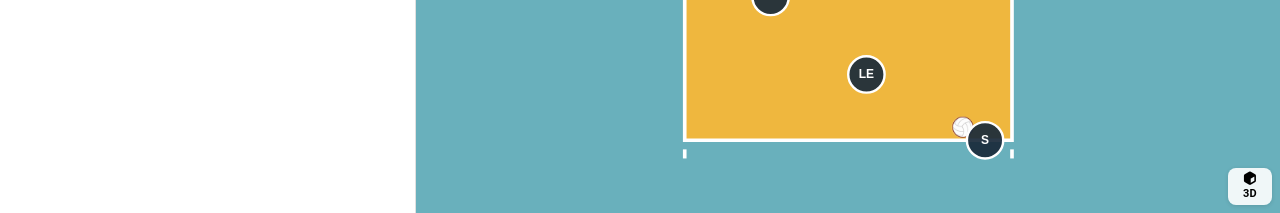
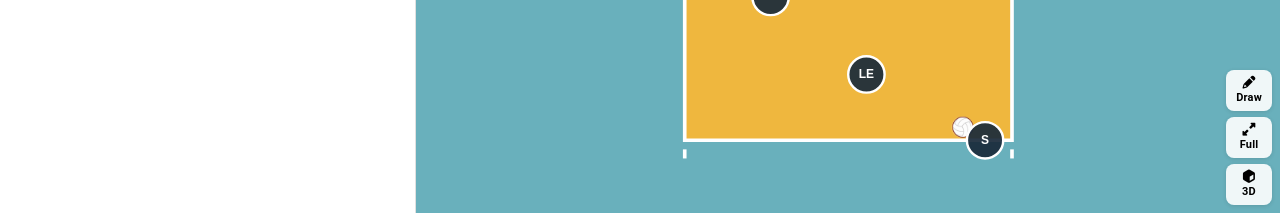
Before and after one commit to Piglettank/volleyball-rotations, a Vue app: page / in a window 1280 px wide. Shown: the part 587-800 px from the top of the page. Built offline with nearby package versions, Linux system fonts and the light colour scheme.

Commit message:
Drawing on screen, clean up link thing

```diff
--- a/src/App.vue
+++ b/src/App.vue
@@ -11,6 +11,7 @@ const playerStore = usePlayerStore()
 const { shareLoadError } = useRotationUrlSync()
 
 const viewMode = ref<ViewMode>('2d')
+const controlsPanelVisible = ref(true)
 const importStatus = ref('')
 
 const courtAreaColor = COURT_COLORS.outside
@@ -26,8 +27,9 @@ const statusMessage = computed(() => importStatus.value || shareLoadError.value)
           <div class="court-stage">
             <Court
               v-model:view-mode="viewMode"
+              v-model:controls-panel-visible="controlsPanelVisible"
               class="court-fill"
-              :formation-key="playerStore.currentRotationId"
+              :formation-key="playerStore.formationAnimationKey"
               :ball-placement="playerStore.ballPlacement"
               :players="playerStore.playersOnCourt"
               @player-coordinate-change="
@@ -47,7 +49,7 @@ const statusMessage = computed(() => importStatus.value || shareLoadError.value)
           </v-alert>
         </section>
 
-        <ControlsPanel @import-status="importStatus = $event" />
+        <ControlsPanel v-show="controlsPanelVisible" @import-status="importStatus = $event" />
       </div>
     </v-main>
   </v-app>
--- a/src/components/court/Court.vue
+++ b/src/components/court/Court.vue
@@ -21,6 +21,7 @@ type Props = {
 const props = defineProps<Props>()
 
 const viewMode = defineModel<ViewMode>('viewMode', { default: '2d' })
+const controlsPanelVisible = defineModel<boolean>('controlsPanelVisible', { default: true })
 
 const viewModeToggleLabel = computed(() => (viewMode.value === '3d' ? '2D' : '3D'))
 
@@ -30,6 +31,30 @@ const viewModeToggleIcon = computed(() =>
 
 function toggleViewMode() {
   viewMode.value = viewMode.value === '3d' ? '2d' : '3d'
+}
+
+const controlsPanelToggleLabel = computed(() => (controlsPanelVisible.value ? 'Full' : 'Panel'))
+
+const controlsPanelToggleIcon = computed(() =>
+  controlsPanelVisible.value
+    ? 'fas fa-up-right-and-down-left-from-center'
+    : 'fas fa-down-left-and-up-right-to-center',
+)
+
+function toggleControlsPanel() {
+  controlsPanelVisible.value = !controlsPanelVisible.value
+}
+
+const drawMode = ref(false)
+const hasDrawings = ref(false)
+const courtCanvasRef = ref<InstanceType<typeof CourtCanvas> | null>(null)
+
+function toggleDrawMode() {
+  drawMode.value = !drawMode.value
+}
+
+function clearDrawings() {
+  courtCanvasRef.value?.clearDrawings()
 }
 
 const emit = defineEmits<{
@@ -103,29 +128,78 @@ onUnmounted(() => {
   <div ref="containerRef" class="court-fit" :class="{ 'court-fit--3d': viewMode === '3d' }">
     <div class="court-wrapper" :class="{ 'court-wrapper--3d': viewMode === '3d' }" :style="wrapperStyle">
       <CourtCanvas
+        ref="courtCanvasRef"
         :players="props.players"
         :formation-key="props.formationKey"
         :ball-placement="props.ballPlacement"
         :view-mode="viewMode"
+        :draw-mode="drawMode"
+        v-model:has-drawings="hasDrawings"
         :meter="meter"
         :viewport-size="viewportSize"
         @player-coordinate-change="emit('playerCoordinateChange', $event)"
       />
     </div>
 
+    <div class="court-actions">
       <v-btn
-      class="view-mode-toggle"
+        v-if="hasDrawings"
+        class="court-action-btn"
+        variant="flat"
+        size="small"
+        aria-label="Clear drawings"
+        @click="clearDrawings"
+        @pointerdown.stop
+      >
+        <span class="court-action-btn__content">
+          <v-icon icon="fas fa-eraser" size="small" />
+          <span class="court-action-btn__label">Clear</span>
+        </span>
+      </v-btn>
+
+      <v-btn
+        class="court-action-btn"
+        :class="{ 'court-action-btn--active': drawMode }"
+        variant="flat"
+        size="small"
+        :aria-label="drawMode ? 'Exit draw mode' : 'Enter draw mode'"
+        @click="toggleDrawMode"
+        @pointerdown.stop
+      >
+        <span class="court-action-btn__content">
+          <v-icon icon="fas fa-pencil" size="small" />
+          <span class="court-action-btn__label">Draw</span>
+        </span>
+      </v-btn>
+
+      <v-btn
+        class="court-action-btn"
+        variant="flat"
+        size="small"
+        :aria-label="controlsPanelVisible ? 'Hide control panel' : 'Show control panel'"
+        @click="toggleControlsPanel"
+        @pointerdown.stop
+      >
+        <span class="court-action-btn__content">
+          <v-icon :icon="controlsPanelToggleIcon" size="small" />
+          <span class="court-action-btn__label">{{ controlsPanelToggleLabel }}</span>
+        </span>
+      </v-btn>
+
+      <v-btn
+        class="court-action-btn"
         variant="flat"
         size="small"
         :aria-label="`Switch to ${viewModeToggleLabel} view`"
         @click="toggleViewMode"
         @pointerdown.stop
       >
-      <span class="view-mode-toggle__content">
+        <span class="court-action-btn__content">
           <v-icon :icon="viewModeToggleIcon" size="small" />
-        <span class="view-mode-toggle__label">{{ viewModeToggleLabel }}</span>
+          <span class="court-action-btn__label">{{ viewModeToggleLabel }}</span>
         </span>
       </v-btn>
+    </div>
   </div>
 </template>
 
@@ -160,16 +234,24 @@ onUnmounted(() => {
   min-height: 0;
 }
 
-.view-mode-toggle {
+.court-actions {
   position: absolute;
   right: 0.5rem;
   bottom: 0.5rem;
   z-index: 2;
+  display: flex;
+  flex-direction: column;
+  gap: 0.35rem;
+  pointer-events: none;
+}
+
+.court-action-btn {
   pointer-events: auto;
   height: auto;
   min-width: 2.75rem;
   padding: 0.35rem 0.5rem;
   border-radius: 0.5rem;
+  border: 2px solid transparent !important;
   background-color: rgba(255, 255, 255, 0.9) !important;
   color: #000 !important;
   box-shadow: 0 1px 4px rgba(0, 0, 0, 0.12);
@@ -187,7 +269,12 @@ onUnmounted(() => {
   }
 }
 
-.view-mode-toggle__content {
+.court-action-btn--active {
+  border-color: #d32f2f !important;
+  background-color: rgba(255, 255, 255, 0.95) !important;
+}
+
+.court-action-btn__content {
   display: flex;
   flex-direction: column;
   align-items: center;
@@ -195,7 +282,7 @@ onUnmounted(() => {
   line-height: 1;
 }
 
-.view-mode-toggle__label {
+.court-action-btn__label {
   font-size: 0.6875rem;
   font-weight: 600;
   letter-spacing: 0.02em;
--- /dev/null
+++ b/src/components/court/courtDrawing.ts
@@ -0,0 +1,65 @@
+export type DrawPoint = {
+  nx: number
+  ny: number
+}
+
+export type DrawStroke = DrawPoint[]
+
+export type DrawPaintOptions = {
+  color?: string
+  lineWidth?: number
+}
+
+const DEFAULT_COLOR = '#d32f2f'
+const DEFAULT_LINE_WIDTH = 3
+
+function toPixel(point: DrawPoint, width: number, height: number) {
+  return {
+    x: point.nx * width,
+    y: point.ny * height,
+  }
+}
+
+export function normalizeDrawPoint(x: number, y: number, width: number, height: number): DrawPoint {
+  if (width <= 0 || height <= 0) {
+    return { nx: 0, ny: 0 }
+  }
+
+  return {
+    nx: Math.min(Math.max(x / width, 0), 1),
+    ny: Math.min(Math.max(y / height, 0), 1),
+  }
+}
+
+export function paintStrokes(
+  ctx: CanvasRenderingContext2D,
+  strokes: DrawStroke[],
+  width: number,
+  height: number,
+  options: DrawPaintOptions = {},
+) {
+  const color = options.color ?? DEFAULT_COLOR
+  const lineWidth = options.lineWidth ?? DEFAULT_LINE_WIDTH
+
+  ctx.strokeStyle = color
+  ctx.lineWidth = lineWidth
+  ctx.lineCap = 'round'
+  ctx.lineJoin = 'round'
+
+  for (const stroke of strokes) {
+    if (stroke.length < 2) {
+      continue
+    }
+
+    const first = toPixel(stroke[0]!, width, height)
+    ctx.beginPath()
+    ctx.moveTo(first.x, first.y)
+
+    for (let index = 1; index < stroke.length; index += 1) {
+      const point = toPixel(stroke[index]!, width, height)
+      ctx.lineTo(point.x, point.y)
+    }
+
+    ctx.stroke()
+  }
+}
--- a/src/lib/formationShare.ts
+++ b/src/lib/formationShare.ts
@@ -114,6 +114,16 @@ export function buildFreePlayShareUrl(
   return url.toString()
 }
 
+export function clearFormationFromUrl(): void {
+  const url = new URL(window.location.href)
+  if (!url.searchParams.has(FORMATION_QUERY)) {
+    return
+  }
+
+  url.searchParams.delete(FORMATION_QUERY)
+  window.history.replaceState(window.history.state, '', url)
+}
+
 export function setFormationInUrl(encoded: string): string {
   const url = new URL(window.location.href)
   url.searchParams.set(ROTATION_QUERY, FREE_PLAY_GROUP_ID)
--- a/src/stores/player.ts
+++ b/src/stores/player.ts
@@ -289,6 +289,34 @@ function normalizeSavedRotations(raw: unknown): SavedRotations | null {
   return Object.keys(saved).length > 0 ? saved : null
 }
 
+const bundledFormations = normalizeSavedRotations(bundledFormationsJson)
+
+function getDefaultCoordinatesForRotation(rotationId: string): PlayerCoordinates {
+  if (rotationId === FREE_PLAY_GROUP_ID) {
+    return cloneCoordinates(defaultPlayerCoordinates)
+  }
+
+  if (bundledFormations?.[rotationId]) {
+    return cloneCoordinates(bundledFormations[rotationId])
+  }
+
+  for (const group of buildInitialFormations()) {
+    if (group.variants?.length) {
+      const variant = group.variants.find((entry) => entry.id === rotationId)
+      if (variant) {
+        return cloneCoordinates(variant.coordinates)
+      }
+      continue
+    }
+
+    if (group.id === rotationId && group.coordinates) {
+      return cloneCoordinates(group.coordinates)
+    }
+  }
+
+  return cloneCoordinates()
+}
+
 function activeRotationId(groupId: string, variantId: string | null): string {
   return variantId ?? groupId
 }
@@ -298,6 +326,7 @@ export const usePlayerStore = defineStore('player', () => {
   const formations = ref<FormationLibrary>(buildInitialFormations())
   const activeGroupId = ref(formations.value[0]?.id ?? '')
   const activeVariantId = ref(formations.value[0]?.variants?.[0]?.id ?? null)
+  const positionRevision = ref(0)
 
   const visibleFormations = computed(() => {
     if (featureFlags.advancedDefense) {
@@ -333,6 +362,10 @@ export const usePlayerStore = defineStore('player', () => {
 
   const currentRotationId = computed(() =>
     activeRotationId(activeGroupId.value, activeVariantId.value),
+  )
+
+  const formationAnimationKey = computed(
+    () => `${currentRotationId.value}:${positionRevision.value}`,
   )
 
   const isFreePlayActive = computed(() => currentRotationId.value === FREE_PLAY_GROUP_ID)
@@ -429,9 +462,8 @@ export const usePlayerStore = defineStore('player', () => {
   }
 
   function hydrateFromBundledJson() {
-    const saved = normalizeSavedRotations(bundledFormationsJson)
-    if (saved) {
-      applySavedToFormations(saved)
+    if (bundledFormations) {
+      applySavedToFormations(bundledFormations)
     }
   }
 
@@ -519,6 +551,21 @@ export const usePlayerStore = defineStore('player', () => {
     }
   }
 
+  function resetFreePlayLayout() {
+    const group = formations.value.find((entry) => entry.id === FREE_PLAY_GROUP_ID)
+    if (!group?.coordinates) {
+      return
+    }
+
+    const defaults = getDefaultCoordinatesForRotation(FREE_PLAY_GROUP_ID)
+    for (const [playerId, coordinate] of Object.entries(defaults)) {
+      group.coordinates[playerId] = { ...coordinate }
+    }
+
+    positionRevision.value += 1
+    persistToLocalStorage()
+  }
+
   function saveCurrentLayout() {
     persistToLocalStorage()
   }
@@ -585,6 +632,7 @@ export const usePlayerStore = defineStore('player', () => {
     activeVariant,
     activeCoordinates,
     currentRotationId,
+    formationAnimationKey,
     isFreePlayActive,
     ballPlacement,
     activeFormationName,
@@ -594,6 +642,7 @@ export const usePlayerStore = defineStore('player', () => {
     setActiveVariant,
     stepActiveVariant,
     setActiveCoordinate,
+    resetFreePlayLayout,
     saveCurrentLayout,
     exportLibraryJson,
     importLibraryJson,
```
Also changed, not shown: src/components/ControlsPanel.vue (+33 -67 lines), src/components/court/CourtCanvas.vue (+147 -3 lines). Lines whose indentation alone changed are shown as unchanged.
